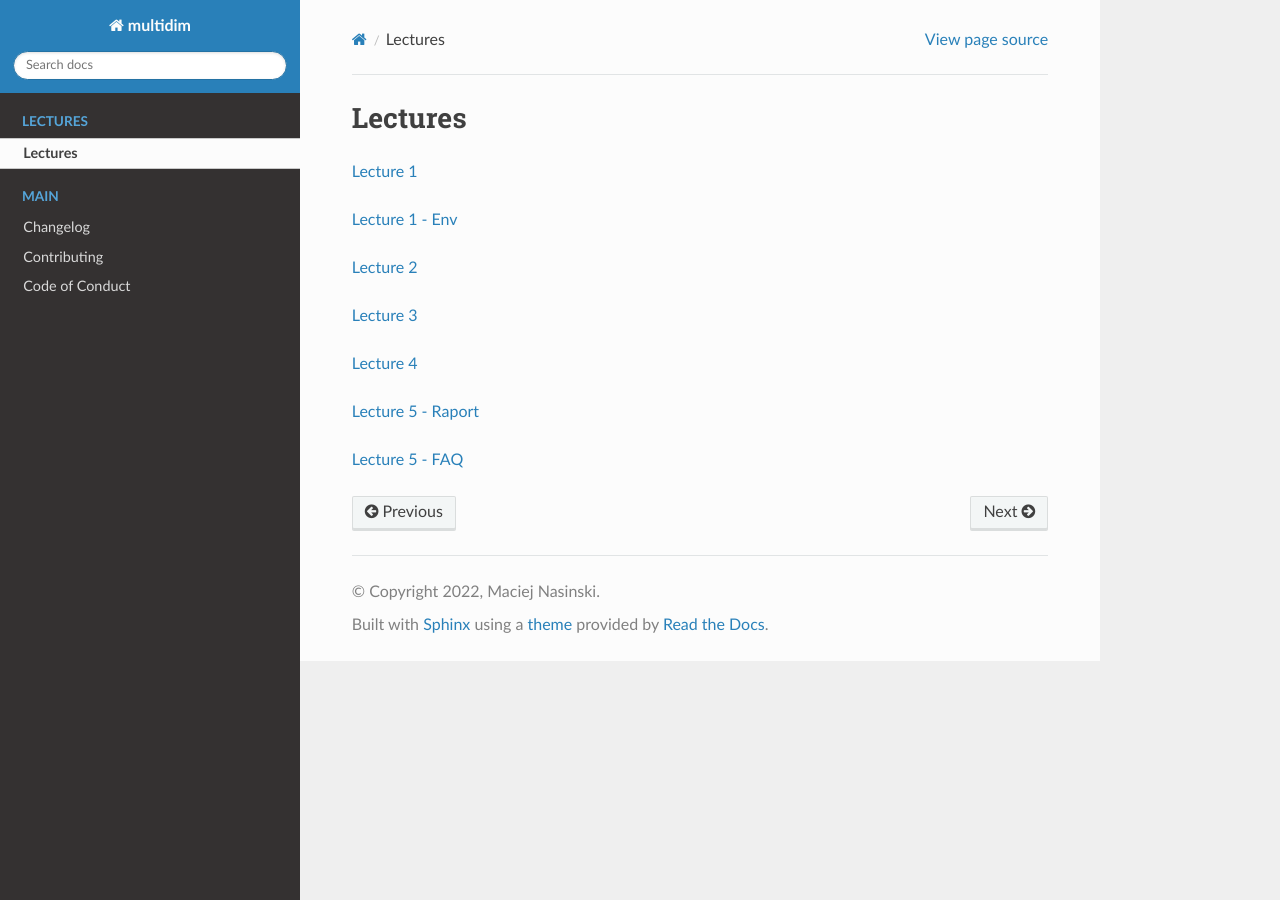
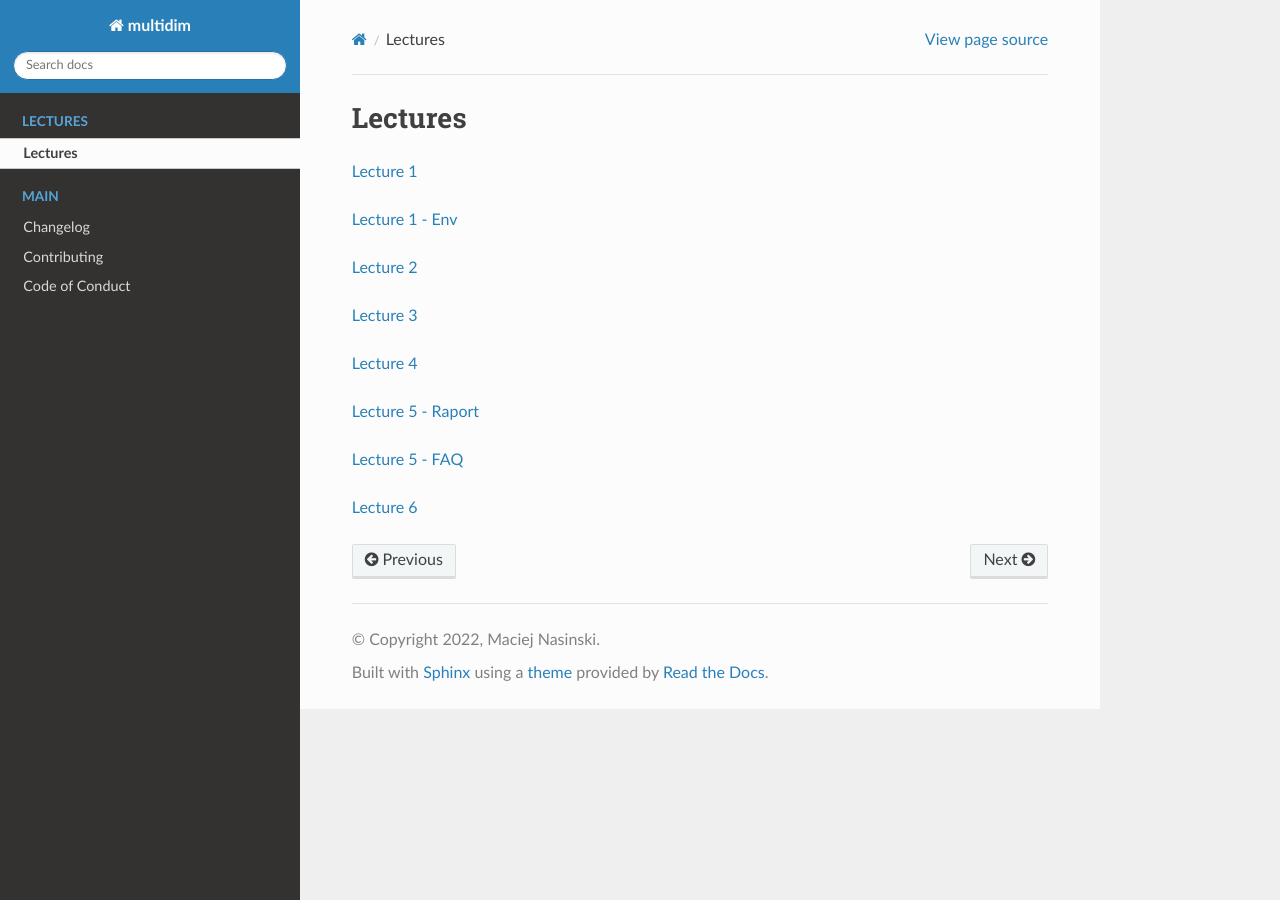
Before and after one commit to Polkas/multidim, a Sphinx documentation site: the page built from docs/lecture.md, in a window 1280 px wide. Built offline with Sphinx 7.4.7 and the Read the Docs theme 2.0.0, drawn with Linux system fonts in a browser that asks for light colours; pages that are not in the unit, such as notebooks, are missing from menus.

Commit message:
add slides and change notebook name

```diff
--- a/docs/lecture.md
+++ b/docs/lecture.md
@@ -7,3 +7,4 @@
 <p><a href="_static/aw_04.pdf">Lecture 4</a></p>
 <p><a href="_static/aw_05_raporty.pdf">Lecture 5 - Raport</a></p>
 <p><a href="_static/aw_faq.pdf">Lecture 5 - FAQ</a></p>
+<p><a href="_static/aw_06.pdf">Lecture 6</a></p>
```
Also changed, not shown: src/multidim/notebooks/08_discriminant.ipynb (renamed from src/multidim/notebooks/06_discriminant.ipynb).
